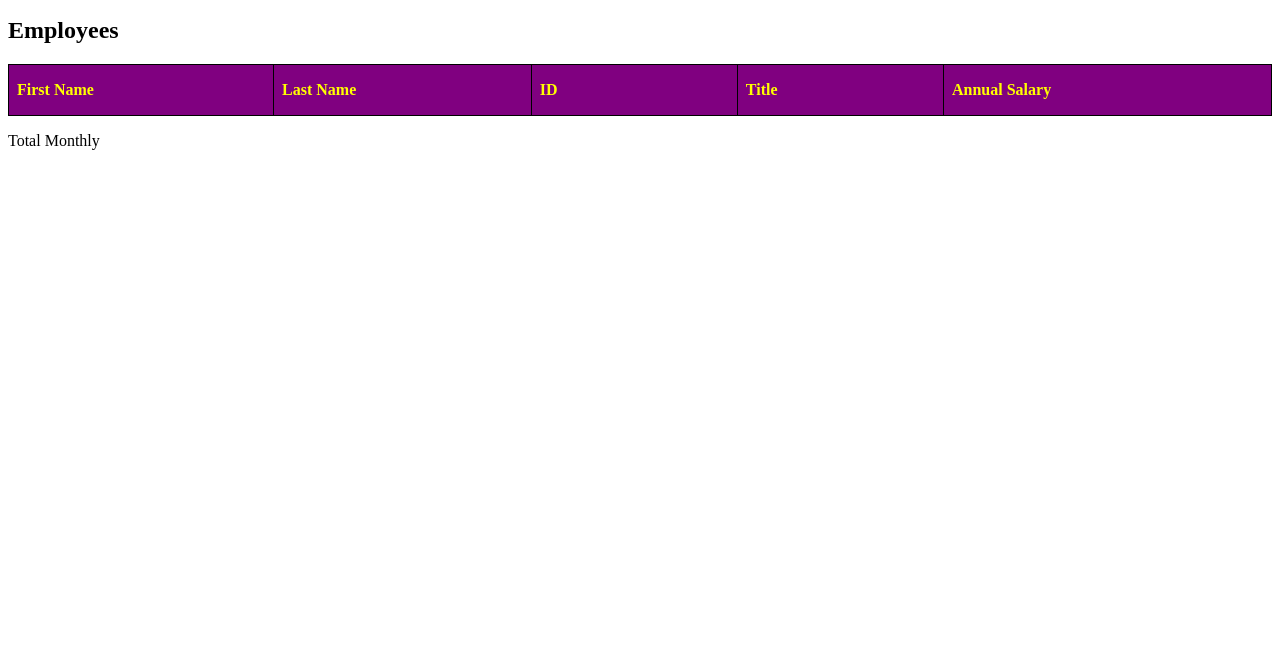
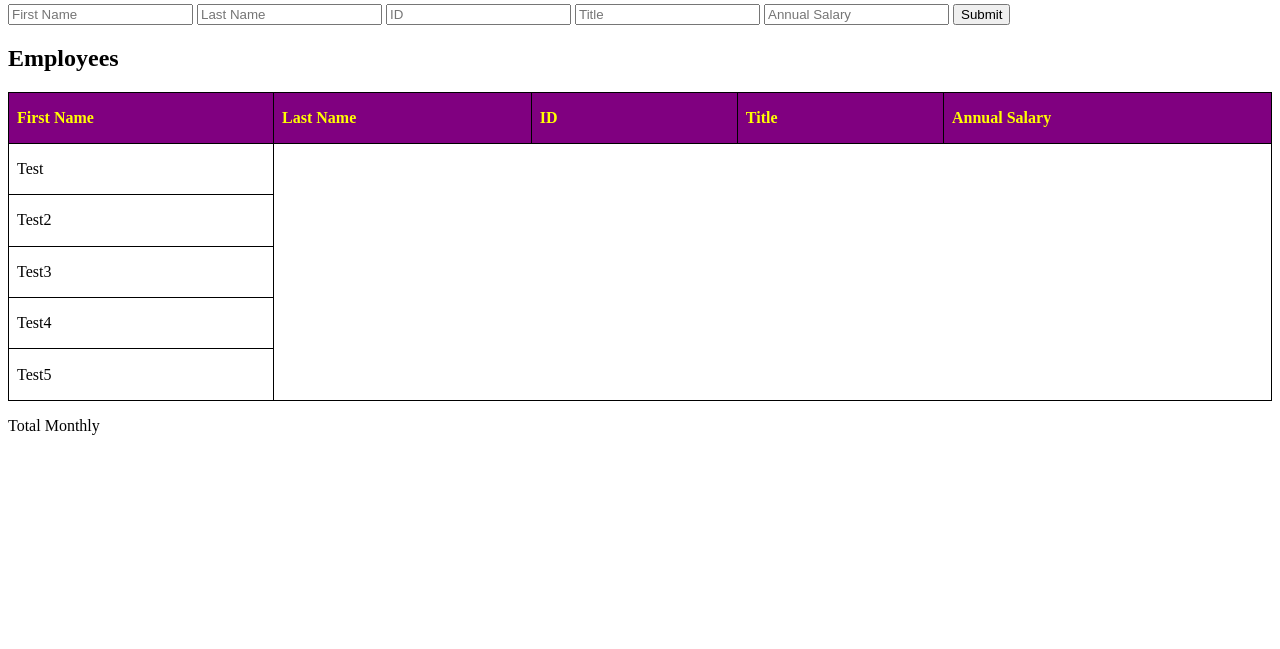
Before and after one commit to ndweir/ndw-weekend-salary-calculator, a website: page index.html in a window 1280 px wide. Shown: the part 151-800 px from the top of the page. Drawn offline with Linux system fonts and the light colour scheme.

Commit message:
tableUpdates

```diff
--- a/index.html
+++ b/index.html
@@ -61,6 +61,27 @@
             <th>Annual Salary</th>
           </tr>
         </thead>
+        <tbody>
+          <tr>
+            <td>Test</td>
+          </tr>
+
+          <tr>
+            <td>Test2</td>
+          </tr>
+
+          <tr>
+            <td>Test3</td>
+          </tr>
+
+          <tr>
+            <td>Test4</td>
+          </tr>
+
+          <tr>
+            <td>Test5</td>
+          </tr>
+        </tbody>
       </table>
     </section>
 
--- a/style.css
+++ b/style.css
@@ -1,7 +1,8 @@
-/* body{
+/* flex box !! be careful */
+body{
     display: flex;
     flex-direction: column;
-} */
+}
 
 /* table{
     padding: 10px;
@@ -10,6 +11,7 @@
 table {
     width: 100%;
     text-align: left;
+    padding: 5px;
 }
 
 table, th, td {
```
